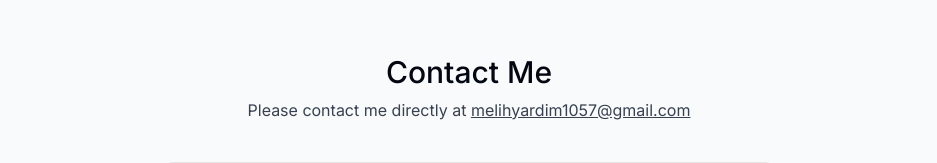
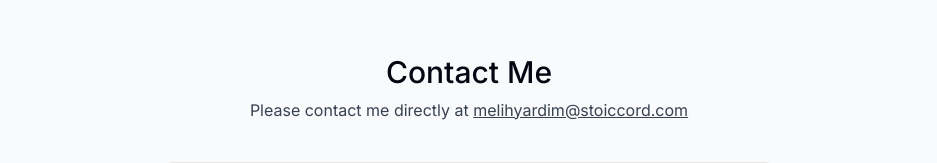
Before and after one commit to DarKS4ys/portfolio, a Next.js app: page / in a window 1280 px wide. Shown: the part 4187-4350 px from the top of the page, without its empty margins (171-1108 px from the left). Built offline with nearby package versions, Linux system fonts and the light colour scheme; no server answers.

Commit message:
release update

```diff
--- a/components/Contact.tsx
+++ b/components/Contact.tsx
@@ -28,7 +28,7 @@ export default function Contact() {
 
     >
         <SectionHeading heading='Contact Me'/>
-        <p className='text-gray-700 -mt-6 dark:text-white/80'>Please contact me directly at <a className="hover:text-gray-950 dark:hover:text-white underline" href="mailto:melihyardim1057@gmail.com">melihyardim1057@gmail.com</a></p>
+        <p className='text-gray-700 -mt-6 dark:text-white/80'>Please contact me directly at <a className="hover:text-gray-950 dark:hover:text-white underline" href="mailto:melihyardim@stoiccord.com">melihyardim@stoiccord.com</a></p>
         <form
         className="mt-10 flex flex-col dark:text-black"
         action={async (formData) => {
--- a/components/Project.tsx
+++ b/components/Project.tsx
@@ -79,7 +79,7 @@ export default function Project({
             />
           </section>
 
-          <div className="bg-gradient-to-b from-gray-100 to-transparent inset-0 group-active:scale-90 transition rounded-lg w-full h-full absolute z-20 sm:hidden"/>
+          <div className="bg-gradient-to-b from-gray-100 dark:from-gray-800 to-transparent inset-0 group-active:scale-90 transition rounded-lg w-full h-full absolute z-20 sm:hidden"/>
          <Image src={imageUrl} quality={95} alt={title} placeholder="blur" className='group-active:scale-90 rounded-lg transition w-full h-full opacity-25 sm:hidden z-10 pointer-events-none absolute inset-0 object-cover' fill/>
        </motion.div>
       </DialogTrigger>
```
Also changed, not shown: public/prime/cryptoLanding.png.
